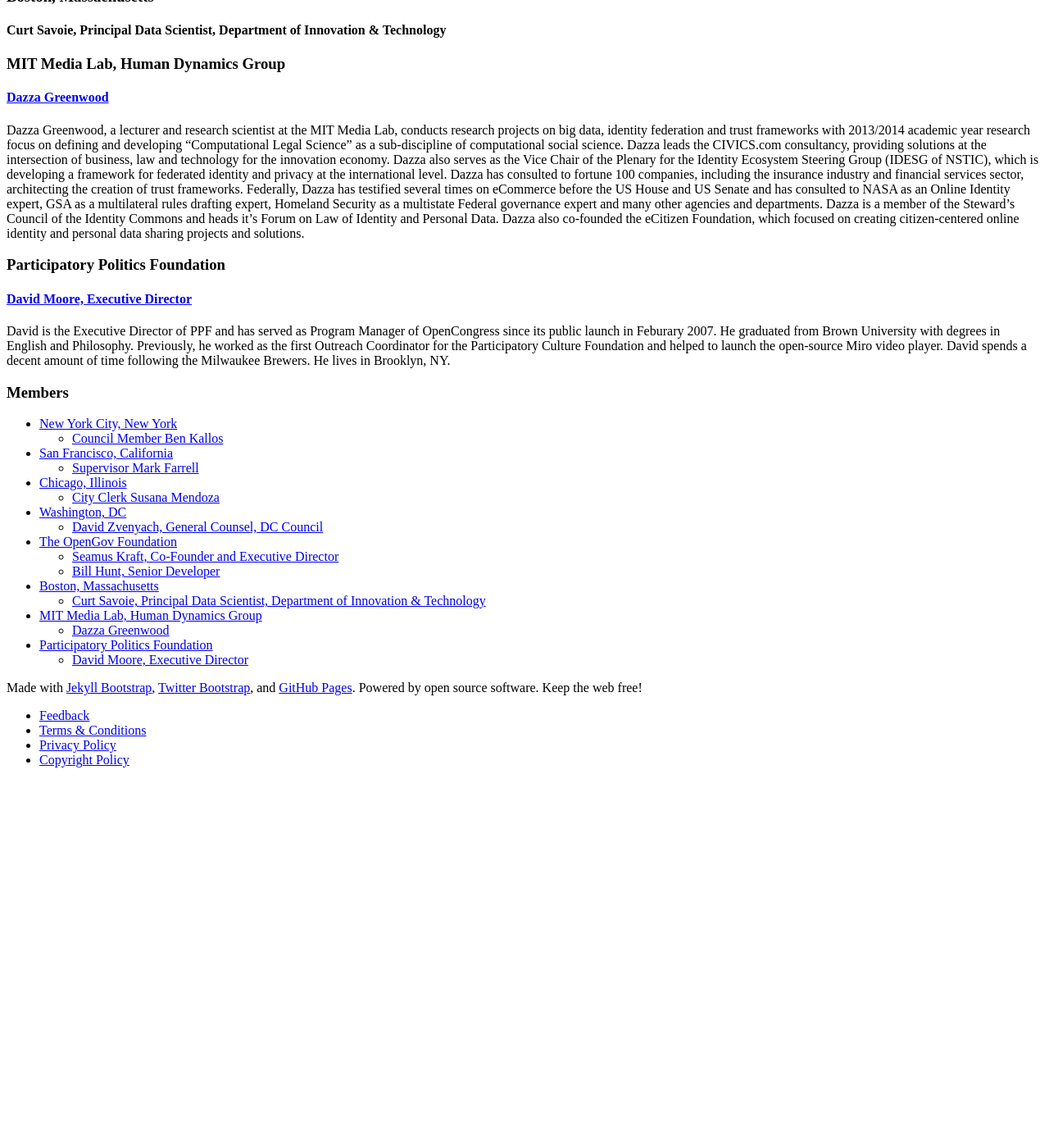
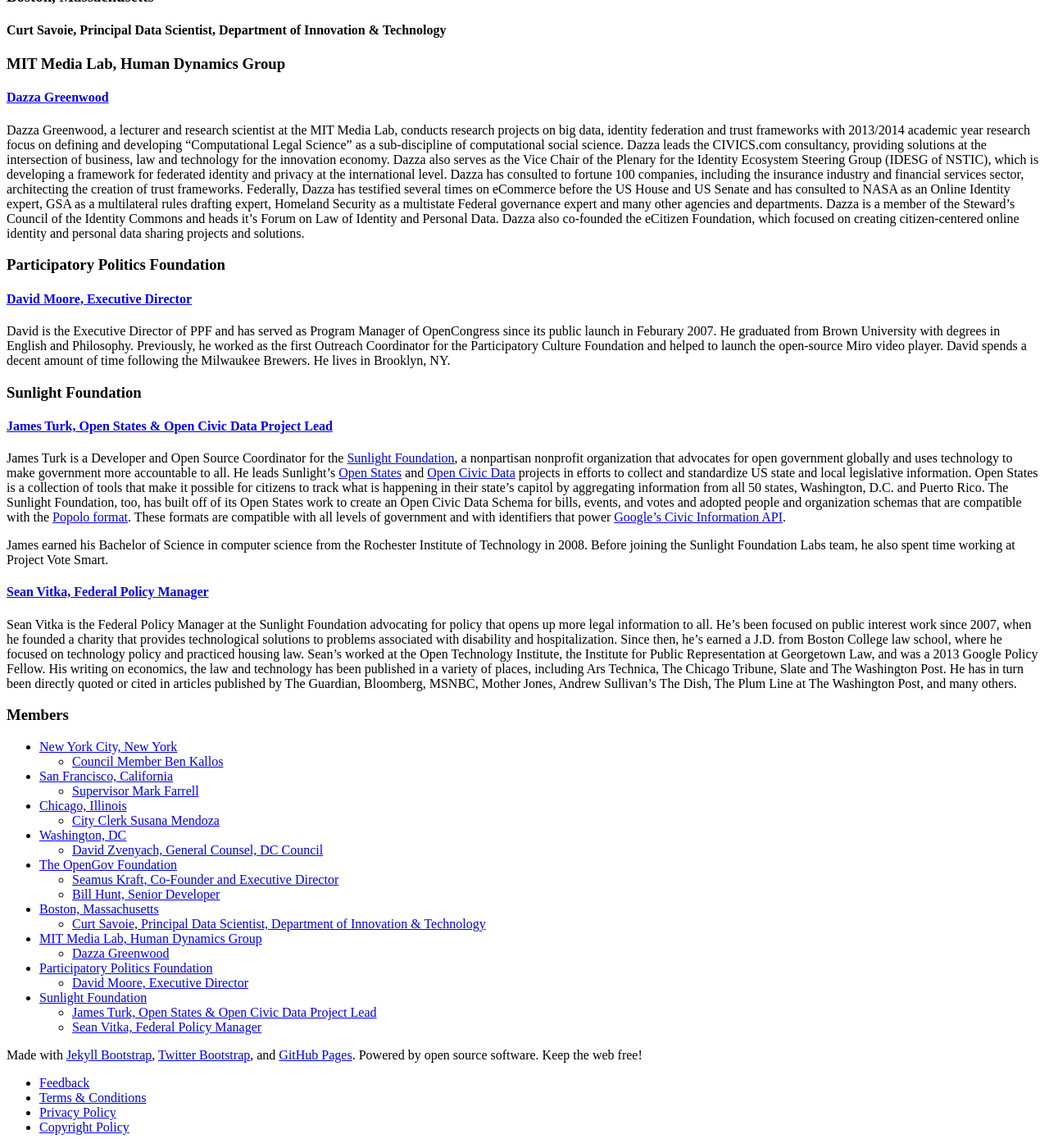
Before and after one commit to opengovfoundation/free-law-founders-site, a Jekyll site: the page built from who-we-are.md, in a window 1280 px wide and 1400 px high, scrolled down 1663 px. Shown: the whole window at 82% size. Built offline with Jekyll 4.4.1, drawn with Linux system fonts in a browser that asks for light colours; nearby versions of some CDN libraries; before the commit the page ends 2615 px from its top, so only the background shows below that.

Commit message:
Update who we are with Sunlight reps!

```diff
--- a/who-we-are.md
+++ b/who-we-are.md
@@ -23,6 +23,9 @@ sidebar: |
   	* <a href="#mit-dazza_greenwood">Dazza Greenwood</a>
   * <a href="#participatory_politics">Participatory Politics Foundation</a>
   	* <a href="$pp-david_moore">David Moore, Executive Director</a>
+  * <a href="#sunlight_foundation">Sunlight Foundation</a>
+    * <a href="#sunlight-james_turk">James Turk, Open States & Open Civic Data Project Lead</a>
+    * <a href="#sunlight-sean_vitka">Sean Vitka, Federal Policy Manager</a>
 
 ---
 {% include JB/setup %}
@@ -95,3 +98,16 @@ Dazza Greenwood, a lecturer and research scientist at the MIT Media Lab, conduct
 #### <a id="pp-david_moore"></a>[David Moore, Executive Director](http://www.participatorypolitics.org/about/our-staff/)
 
 David is the Executive Director of PPF and has served as Program Manager of OpenCongress since its public launch in Feburary 2007. He graduated from Brown University with degrees in English and Philosophy. Previously, he worked as the first Outreach Coordinator for the Participatory Culture Foundation and helped to launch the open-source Miro video player. David spends a decent amount of time following the Milwaukee Brewers. He lives in Brooklyn, NY.
+
+### <a id="sunlight_foundation"></a>Sunlight Foundation
+
+#### <a id="sunlight-james_turk"></a>[James Turk, Open States & Open Civic Data Project Lead](http://sunlightfoundation.com/team/)
+
+James Turk is a Developer and Open Source Coordinator for the [Sunlight Foundation](http://sunlightfoundation.com/), a nonpartisan nonprofit organization that advocates for open government globally and uses technology to make government more accountable to all.  He leads Sunlight's [Open States](http://openstates.org/) and [Open Civic Data](http://opencivicdata.org/) projects in efforts to collect and standardize US state and local legislative information. Open States is a collection of tools that make it possible for citizens to track what is happening in their state's capitol by aggregating information from all 50 states, Washington, D.C. and Puerto Rico. The Sunlight Foundation, too, has built off of its Open States work to create an Open Civic Data Schema for bills, events, and votes and adopted people and organization schemas that are compatible with the [Popolo format](http://popoloproject.com/). These formats are compatible with all levels of government and with identifiers that power [Google’s Civic Information API](https://developers.google.com/civic-information/docs/us_v1/representatives/representativeInfoQuery).
+
+James earned his Bachelor of Science in computer science from the Rochester Institute of Technology in 2008. Before joining the Sunlight Foundation Labs team, he also spent time working at
+Project Vote Smart.
+
+#### <a id="sunlight-sean_vitka"></a>[Sean Vitka, Federal Policy Manager](http://sunlightfoundation.com/team/)
+
+Sean Vitka is the Federal Policy Manager at the Sunlight Foundation advocating for policy that opens up more legal information to all. He’s been focused on public interest work since 2007, when he founded a charity that provides technological solutions to problems associated with disability and hospitalization. Since then, he’s earned a J.D. from Boston College law school, where he focused on technology policy and practiced housing law. Sean’s worked at the Open Technology Institute, the Institute for Public Representation at Georgetown Law, and was a 2013 Google Policy Fellow. His writing on economics, the law and technology has been published in a variety of places, including Ars Technica, The Chicago Tribune, Slate and The Washington Post. He has in turn been directly quoted or cited in articles published by The Guardian, Bloomberg, MSNBC, Mother Jones, Andrew Sullivan's The Dish, The Plum Line at The Washington Post, and many others.
```
